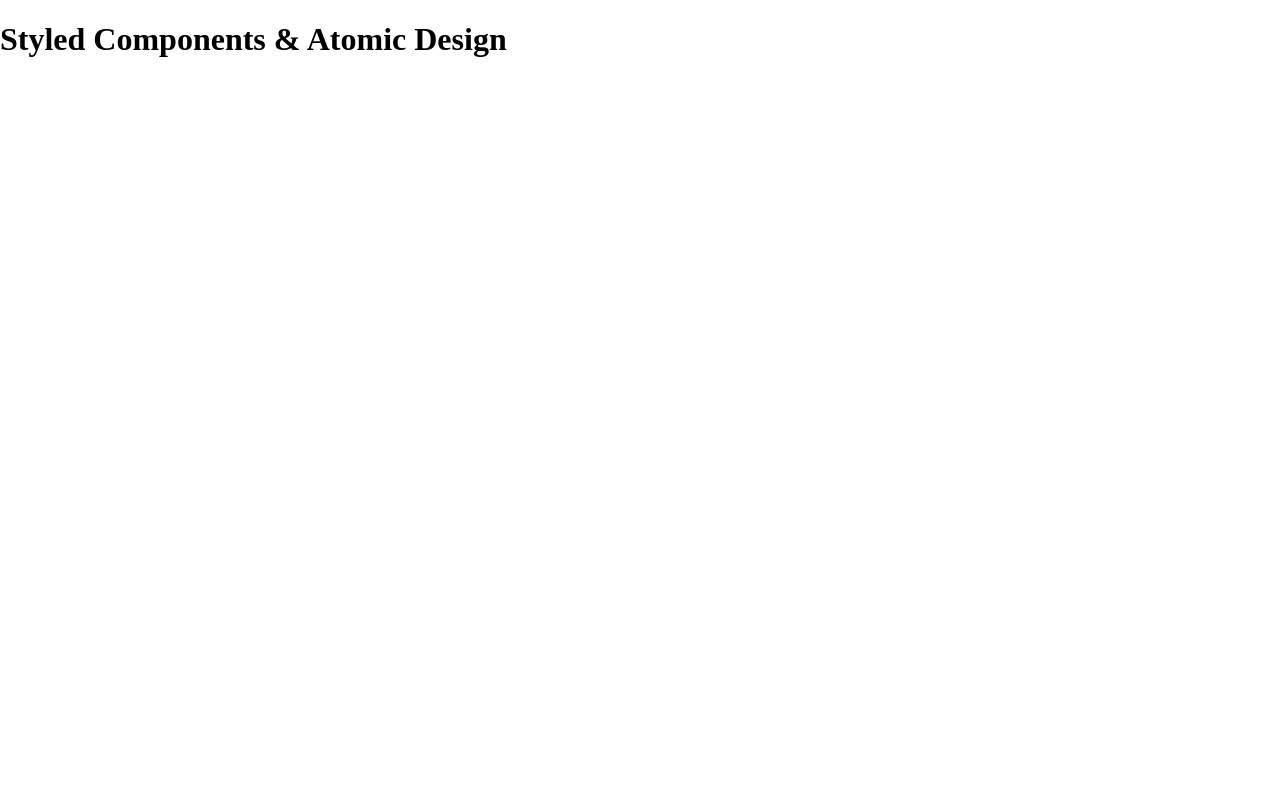
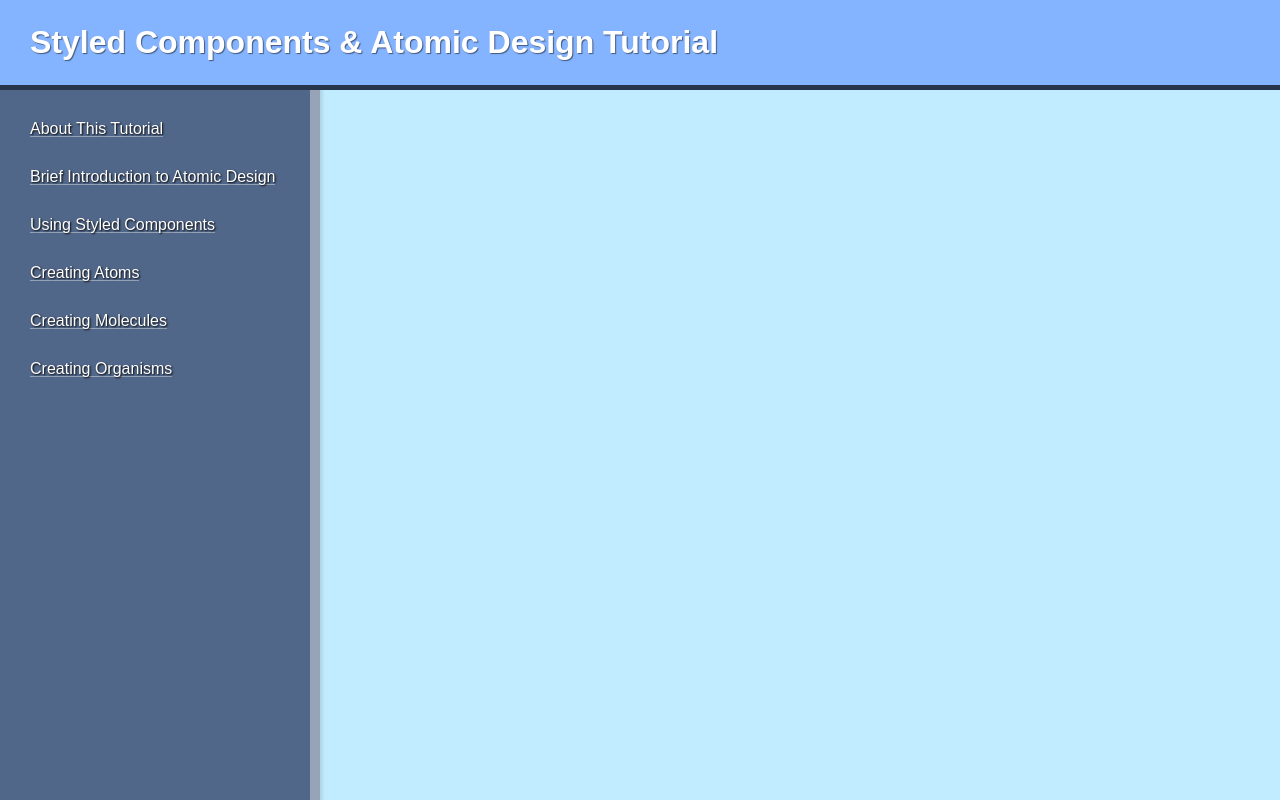
Before and after one commit to ff18qd/tutorial, a React (Create React App) app: page / in a window 1280 px wide. Built offline with nearby package versions, Linux system fonts and the light colour scheme.

Commit message:
Scaffold out re-usable tutorial layout and dynamic routing. Add styles. Add Example Page/Tutorial Step Data.

```diff
--- a/package.json
+++ b/package.json
@@ -8,6 +8,7 @@
     "react-dom": "^16.4.1",
     "react-router-dom": "^4.3.1",
     "react-scripts": "1.1.4",
+    "slugify": "^1.3.0",
     "styled-components": "^3.3.3"
   },
   "scripts": {
--- a/src/App.js
+++ b/src/App.js
@@ -1,12 +1,38 @@
+// Dependencies
 import React, { Component } from 'react';
-import styled from 'styled-components';
+import { BrowserRouter as Router, Route } from 'react-router-dom';
+
+// Styled Components
+import { PageWrapper, Header, Main, Workspace } from './styles';
+
+// Components
+import SideBar from './components/SideBar';
+import PageTemplate from './components/PageTemplate';
+
+// Page Data & Routes
+import pages from './page-data';
 
 export default class App extends Component {
   render() {
     return (
-      <div>
-          <h1>Styled Components & Atomic Design</h1>
-      </div>
+        <PageWrapper>
+            <Header>
+              <h1><span>Styled Components &</span> <span>Atomic Design Tutorial</span></h1>
+            </Header>
+            <Router>
+              <Main>
+                <SideBar pages={pages} />
+                <Workspace>
+                  {
+                    /* Dynamically Generate Routes with Page Component Template and pass the page object information along as props */
+                    pages.map(page => {
+                      return  <Route key={page.id} path={page.route} component={()=><PageTemplate {...page}/>}/>
+                    })
+                  }
+                </Workspace>
+              </Main>
+            </Router>
+        </PageWrapper>
     );
   }
 }
--- /dev/null
+++ b/src/components/PageTemplate.js
@@ -0,0 +1,10 @@
+import React from 'react';
+import { PageHeader, PageDescription } from '../styles';
+
+const PageTemplate = (props) =>
+  <div>
+    <PageHeader>{ props.title }</PageHeader>
+    <PageDescription>{ props.description }</PageDescription>
+  </div>
+
+export default PageTemplate;
--- /dev/null
+++ b/src/components/SideBar.js
@@ -0,0 +1,14 @@
+import React from 'react';
+import { SideBarWrapper } from '../styles';
+import SideBarItem from './SideBarItem';
+
+ const SideBar = ({pages}) =>
+  <SideBarWrapper>
+    <ul>
+      { pages.map((page,index)=>
+        <SideBarItem key={index} to={page.route}>{page.title}</SideBarItem>
+      )}
+    </ul>
+  </SideBarWrapper>
+
+export default SideBar;
--- /dev/null
+++ b/src/components/SideBarItem.js
@@ -0,0 +1,11 @@
+import React from 'react';
+import { SideBarText, StyledLink } from '../styles';
+
+const SideBarItem = (props) =>
+  <StyledLink to={ props.to }>
+     <li>
+         <SideBarText>{ props.children }</SideBarText>
+     </li>
+   </StyledLink>
+
+export default SideBarItem;
--- a/src/index.css
+++ b/src/index.css
@@ -1,3 +1,40 @@
-body {
+/* Resets */
+
+body, h1, h2 {
   margin: 0;
+  font-family: sans-serif;
 }
+
+ul {
+  list-style: none;
+  margin: 0;
+  padding: 0;
+}
+
+a {
+  text-decoration: none;
+  color: inherit;
+}
+
+/* Animations */
+
+@keyframes slide-in {
+  from {
+    max-width: 1px;
+  }
+  to{
+    max-width: 100%;
+  }
+}
+
+@keyframes skew-in {
+  from {
+    background: #87ace5;
+    transform: translateX(-5px) translateY(0) skewY(0deg);
+  }
+  to{
+    opacity: 1;
+    background: #d4e4fc;
+    transform: translateX(0) translateY(4px) skewY(40deg);
+  }
+}
--- /dev/null
+++ b/src/page-data.js
@@ -0,0 +1,53 @@
+import slugify from 'slugify';
+
+/*
+
+Static source of data to populate tutorial steps and page content. A slug will be generated automatically for each page. Page titles should be unique.
+
+*/
+
+const ABOUT = {
+  title: 'About This Tutorial',
+  description: '',
+  steps: [ ],
+}
+
+const ATOMIC_DESIGN = {
+  title: 'Brief Introduction to Atomic Design',
+  description: '',
+  steps: [ ],
+}
+
+const STYLED_COMPONENTS = {
+  title: 'Using Styled Components',
+  description: '',
+  steps: [ ],
+}
+
+const ATOMS = {
+  title: 'Creating Atoms',
+  description: '',
+  steps: [ ],
+}
+
+const MOLECULES = {
+  title: 'Creating Molecules',
+  description: '',
+  steps: [ ],
+}
+
+const ORGANISMS = {
+  title: 'Creating Organisms',
+  description: '',
+  steps: [ ],
+}
+
+function addSlugAndId(page, index){
+  page.id = `page_${index}`;
+  page.route = `/${slugify(page.title).toLowerCase()}`;
+  return page;
+}
+
+const pages = [ ABOUT, ATOMIC_DESIGN, STYLED_COMPONENTS, ATOMS, MOLECULES, ORGANISMS ].map(addSlugAndId);
+
+export default pages;
--- /dev/null
+++ b/src/styles.js
@@ -0,0 +1,137 @@
+// Dependencies
+import styled from 'styled-components';
+import { NavLink } from 'react-router-dom';
+
+// Colors
+const DARK_BLUE = '#516789';
+const DARK_BLUE_ALT = '#87ace5';
+const MED_BLUE = '#84b3ff';
+const LIGHT_BLUE = '#c1ecff';
+const WHITE_LAYER = `rgba(255,255,255,0.4)`;
+
+// Page
+export const PageWrapper = styled.div`
+  display: flex;
+  flex-direction: column;
+`;
+
+// Header
+export const Header = styled.header`
+  display: flex;
+  align-items: center;
+  box-sizing: border-box;
+  height: 90px;
+  background: ${ MED_BLUE };
+  color: white;
+  text-shadow: 1px 1px 1px rgba(0,0,0,0.5);
+  border-bottom: 5px solid rgba(0,0,0,0.7);
+  h1 {
+    margin-left: 30px;
+    margin-right: 30px;
+  }
+  @media (max-width: 760px){
+    font-size: 0.8em;
+    span {
+      display: inline-block;
+    }
+  }
+`;
+
+// Main Area (Everything South of the Header)
+export const Main = styled.div`
+  display: flex;
+  height: calc(100vh - 90px);
+`;
+
+// SideBar
+
+export const SideBarWrapper = styled.div`
+  width: 320px;
+  background: ${ DARK_BLUE };
+  color: white;
+  box-sizing: border-box;
+  padding-top: 30px;
+  border-right: solid ${ WHITE_LAYER } 10px;
+  ul {
+    &:nth-child(1){
+      margin-top: -15px;
+    }
+  }
+  li {
+    display: block;
+    padding: 15px 30px;
+    cursor: pointer;
+    position: relative;
+    transform-origin: bottom;
+    &:hover span {
+      border-bottom: 1px solid rgba(255,255,255,1);
+    }
+    &:hover {
+      background-image: linear-gradient(
+        ${ WHITE_LAYER },
+        ${ WHITE_LAYER });
+    }
+  }
+`;
+
+export const SideBarText = styled.span`
+  border-bottom: 1px solid ${ WHITE_LAYER };
+  display: inline-block;
+  line-height: 0.95;
+  transform-origin: top left;
+  transition: transform 0.1s;
+  text-shadow: 1px 1px 2px black;
+`;
+
+export const StyledLink = styled(NavLink)`
+  &.active {
+    li {
+      filter:drop-shadow(-2px 3px 1px rgba(0,0,0,0.3));
+      span {
+        border-bottom: 1px solid rgba(255,255,255,1);
+      }
+      &::before {
+        content: '';
+        left:0;
+        top: 0;
+        z-index: -1;
+        animation: slide-in 0.2s;
+        display: block;
+        position: absolute;
+        width: 100%;
+        height: calc(100%);
+        background: ${ DARK_BLUE_ALT };
+      }
+      &::after {
+        content: '';
+        display: block;
+        position: absolute;
+        right: -10px;
+        top: 0px;
+        width: 10px;
+        height: calc(100%);
+        transform: translateY(4px) skewY(40deg);
+        animation: skew-in 0.3s 0.2s forwards;
+      }
+    }
+  }
+`;
+
+// Workspace
+export const Workspace = styled.div`
+  flex: 1;
+  background: ${LIGHT_BLUE};
+  background-image:
+    linear-gradient(to right,
+      rgba(0,0,0,0.1) 0px,
+      transparent 5px,
+      transparent 0);
+`;
+
+// Page Template
+export const PageHeader = styled.h2`
+  padding: 30px;
+`;
+
+export const PageDescription = styled.p`
+`;
```
Also changed, not shown: 1 other file (tests, documents, lock files or other folders).
